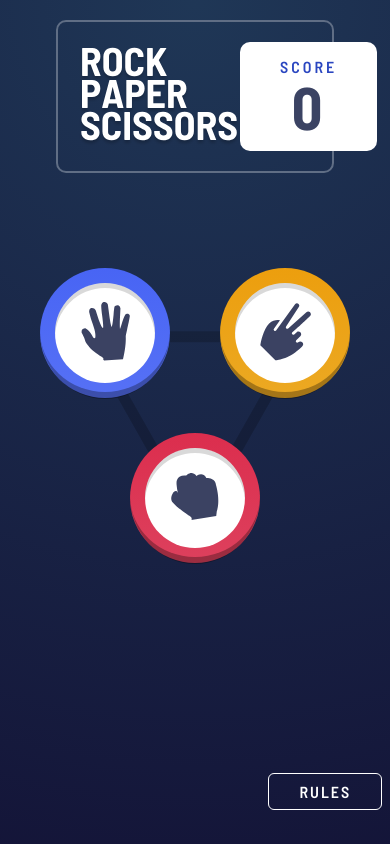
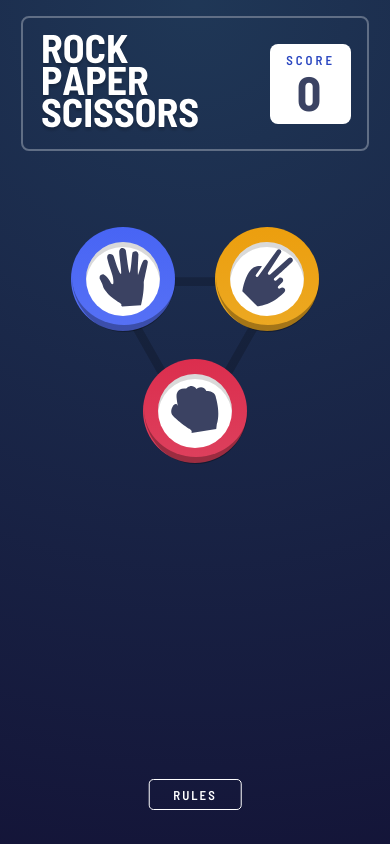
Before and after one commit to ahmed-s-fatahallah/paper-scissors-rock, a website built with Vite: page index.html in a window 390 px wide. Built offline with nearby package versions, Linux system fonts and the light colour scheme.

Commit message:
feat: Add responsiveness for small screens

```diff
--- a/style.css
+++ b/style.css
@@ -119,13 +119,13 @@ body {
   content: "";
   display: block;
   position: absolute;
-  top: -21px;
-  left: -15px;
+  top: -22%;
+  left: -15%;
   width: 130%;
   aspect-ratio: 1/1;
   background-color: transparent;
   border-radius: 50%;
-  border: 7px solid hsla(0, 0%, 0%, 0.3);
+  border: 9px solid hsla(0, 0%, 0%, 0.3);
   border-top: none;
   border-left: none;
   border-right: none;
@@ -225,7 +225,7 @@ body {
 
 .selections {
   margin-inline: auto;
-  width: 60%;
+  width: 80%;
   text-align: center;
   display: flex;
   align-items: flex-end;
@@ -293,3 +293,56 @@ body {
     box-shadow: 0px 0px 110px 30px rgb(255, 255, 255, 0.5);
   }
 }
+
+@media screen and (max-width: 650px) {
+  html {
+    font-size: 50%;
+  }
+  .info-container {
+    width: 90%;
+  }
+  .score-container {
+    padding: 1rem 2rem;
+  }
+
+  .selection-container .game-container__paper,
+  .selection-container .game-container__scissors,
+  .selection-container .game-container__rock {
+    transform: scale(1.2);
+  }
+
+  .game-container__paper::after,
+  .game-container__scissors::after,
+  .game-container__rock::after {
+    top: -28%;
+    left: -19%;
+    width: 140%;
+    border: 7px solid hsla(0, 0%, 0%, 0.3);
+    border-top: none;
+    border-left: none;
+    border-right: none;
+  }
+}
+
+@media screen and (max-width: 530px) {
+  .info-container {
+    width: 80%;
+  }
+
+  .selections {
+    width: 100%;
+    justify-content: space-evenly;
+    position: relative;
+  }
+  .results {
+    width: 100%;
+    position: absolute;
+    left: 50%;
+    bottom: -100%;
+    transform: translate(-50%, 50%);
+  }
+  .rules-btn {
+    right: 50%;
+    transform: translateX(50%);
+  }
+}
```
